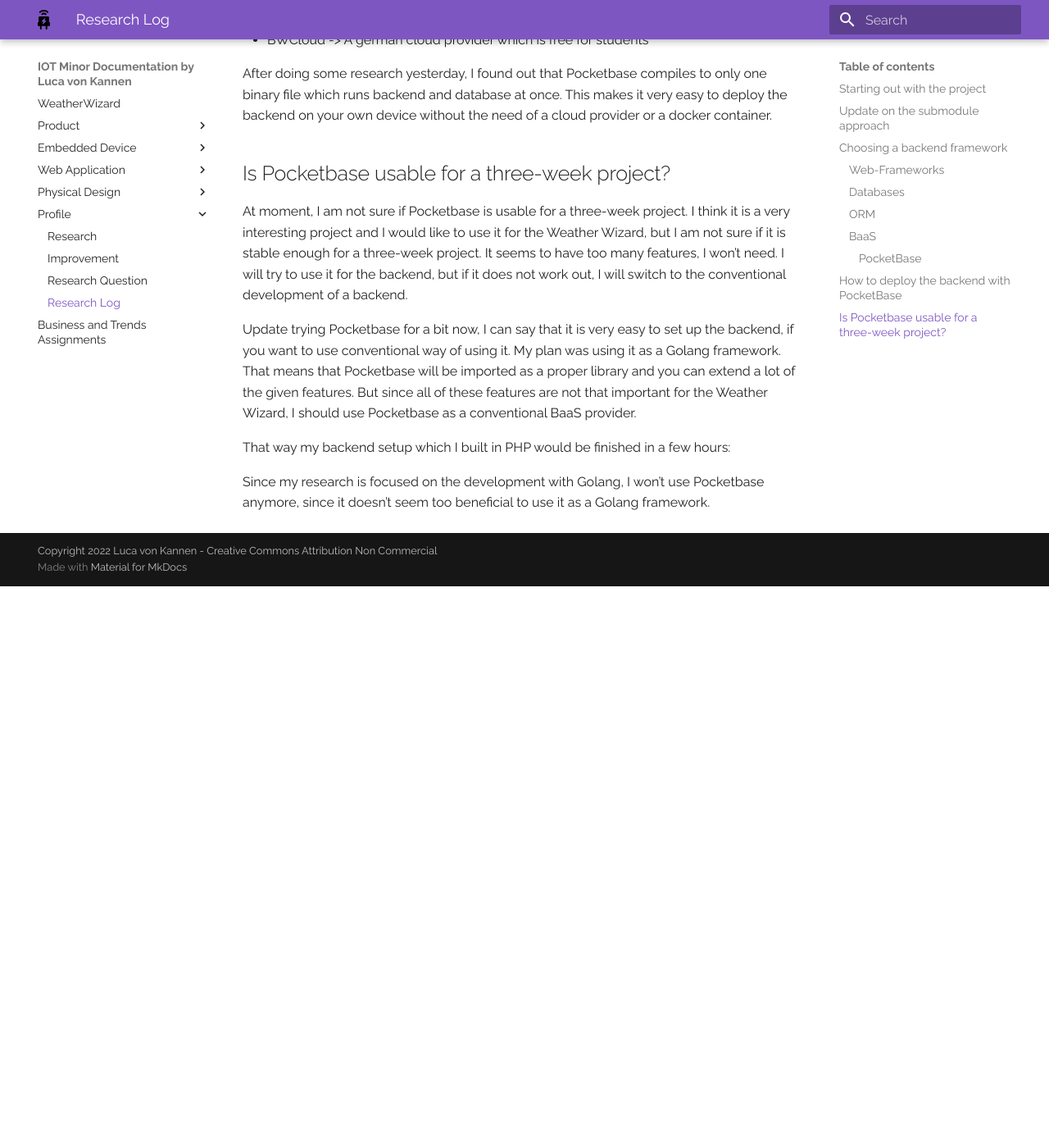
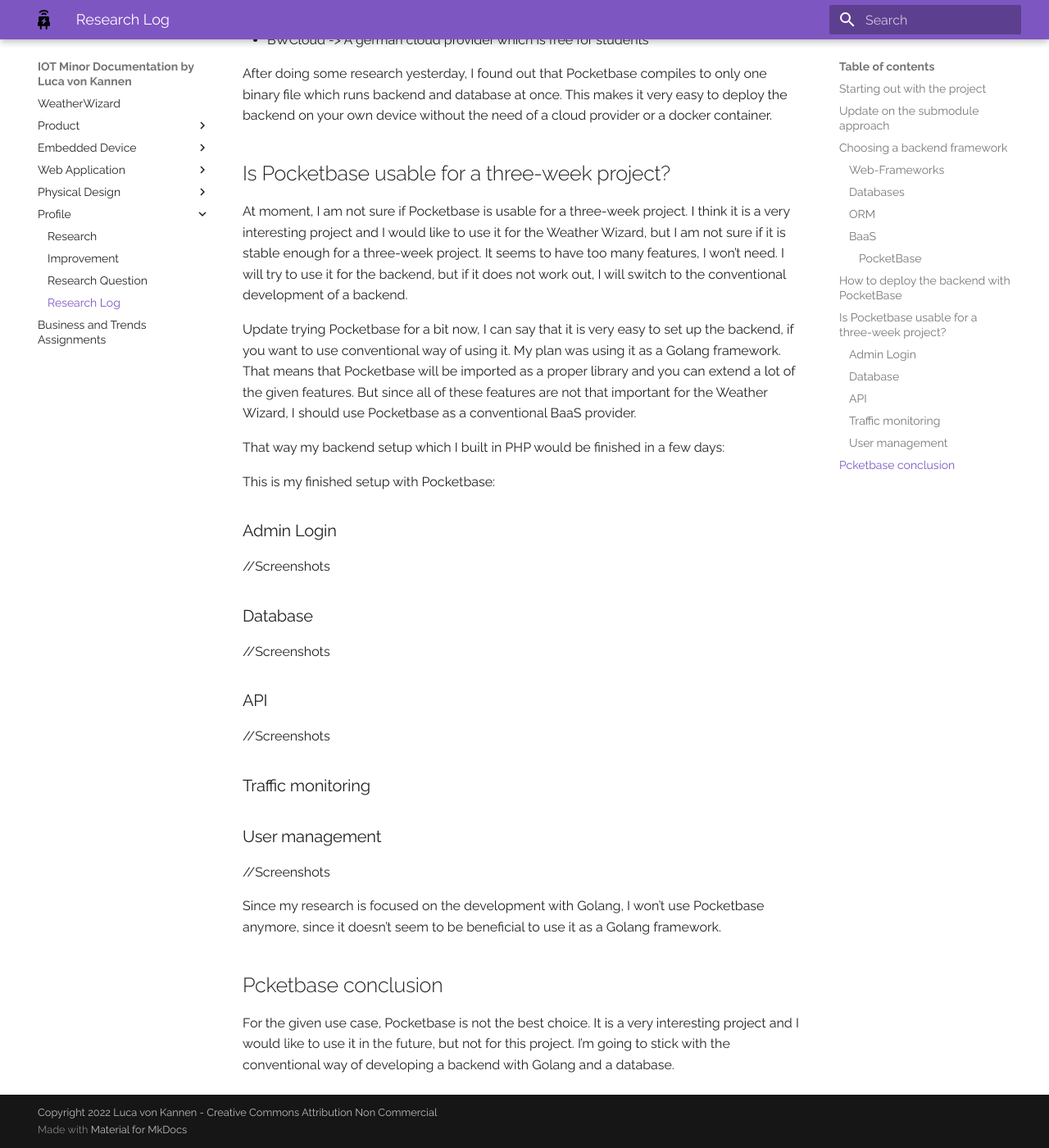
Before and after one commit to lv042/Weather-Wizard, an MkDocs documentation site: the page built from docs/research_log.md, in a window 1280 px wide and 1400 px high, scrolled down 3915 px. Shown: the whole window at 82% size. Built offline with MkDocs 1.6.1 and Material for MkDocs 9.7.7, drawn with Linux system fonts in a browser that asks for light colours; before the commit the page ends 4630 px from its top, so only the background shows below that.

Commit message:
Updated conclusion for pocketbase in  the docs

```diff
--- a/docs/research_log.md
+++ b/docs/research_log.md
@@ -132,6 +132,30 @@
 Update trying Pocketbase for a bit now, I can say that it is very easy to set up the backend, if you want to use conventional way of using it. My plan was using it as a Golang framework.
 That means that Pocketbase will be imported as a proper library and you can extend a lot of the given features. But since all of these features are not that important for the Weather Wizard, I should use Pocketbase as a conventional BaaS provider.
 
-That way my backend setup which I built in PHP would be finished in a few hours:
+That way my backend setup which I built in PHP would be finished in a few days:
 
-Since my research is focused on the development with Golang, I won't use Pocketbase anymore, since it doesn't seem too beneficial to use it as a Golang framework.
+This is my finished setup with Pocketbase:
+
+### Admin Login
+
+//Screenshots
+###  Database
+
+//Screenshots
+
+###  API
+
+//Screenshots
+
+### Traffic monitoring
+
+### User management
+
+//Screenshots
+
+Since my research is focused on the development with Golang, I won't use Pocketbase anymore, since it doesn't seem to be beneficial to use it as a Golang framework.
+
+
+## Pcketbase conclusion
+
+For the given use case, Pocketbase is not the best choice. It is a very interesting project and I would like to use it in the future, but not for this project. I'm going to stick with the conventional way of developing a backend with Golang and a database.
```
